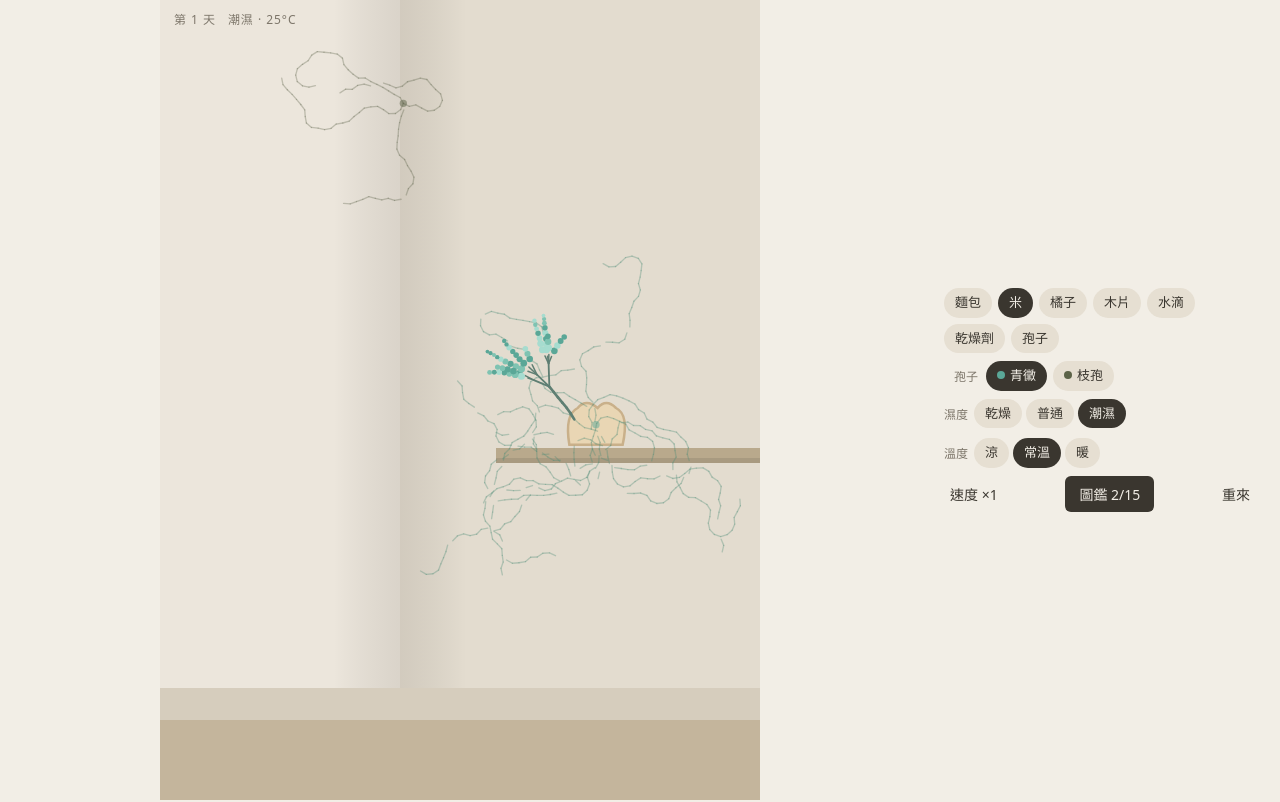
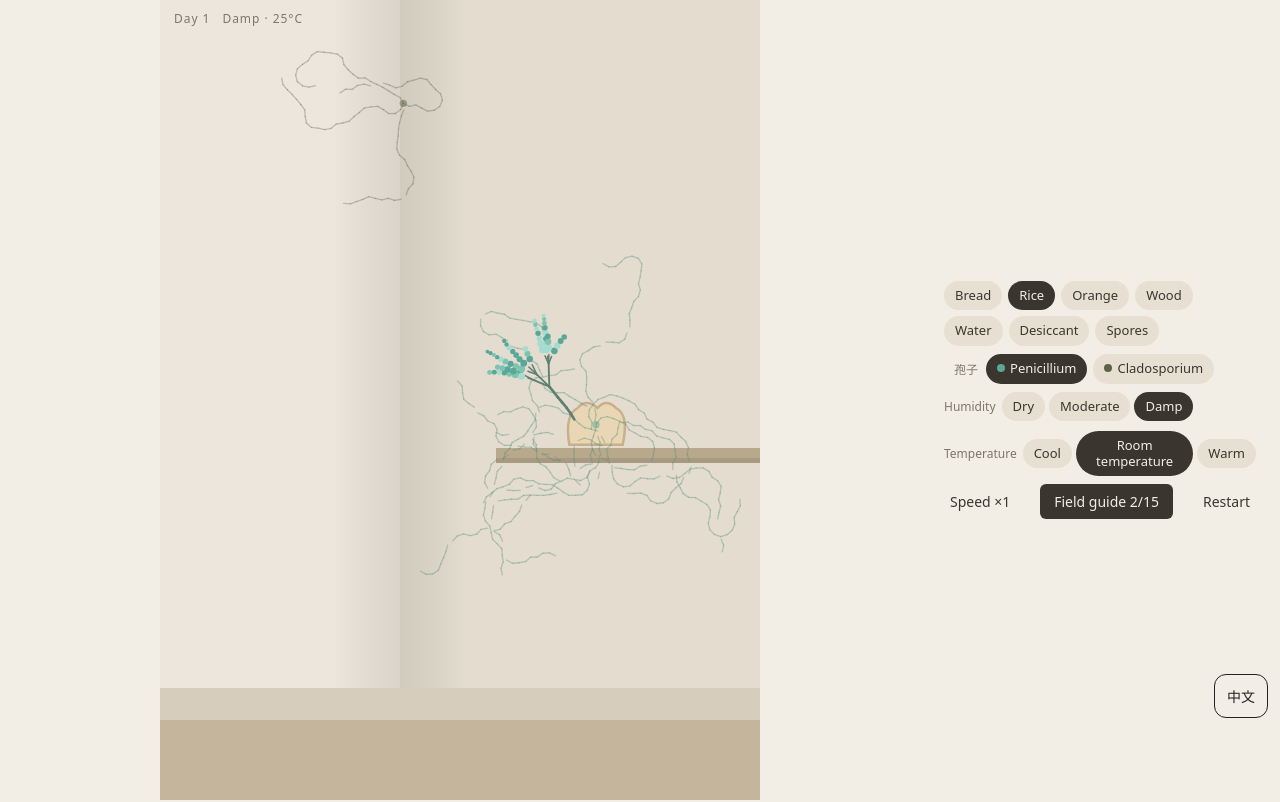
Before and after one commit to onholdlab/mold-decor, a plain HTML site: page game/index.html in a window 1280 px wide. Drawn offline with Linux system fonts and the light colour scheme.

Commit message:
Enable bilingual interface, dynamic messages and language switching

```diff
--- a/game/index.html
+++ b/game/index.html
@@ -38,7 +38,7 @@ html{height:calc(100% + 2px)!important}
   document.addEventListener('touchstart',keep,{passive:true,capture:true});
 })();
 </script>
-</head>
+<script src="../locale.js"></script></head>
 <body>
 <div id="app">
   <section class="stage" id="stage">
```
